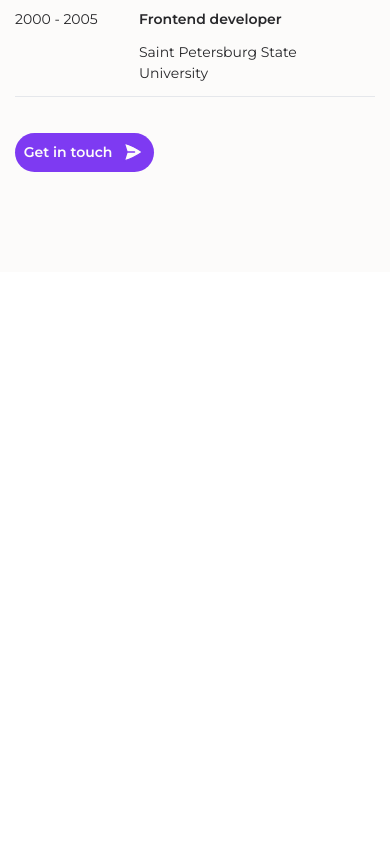
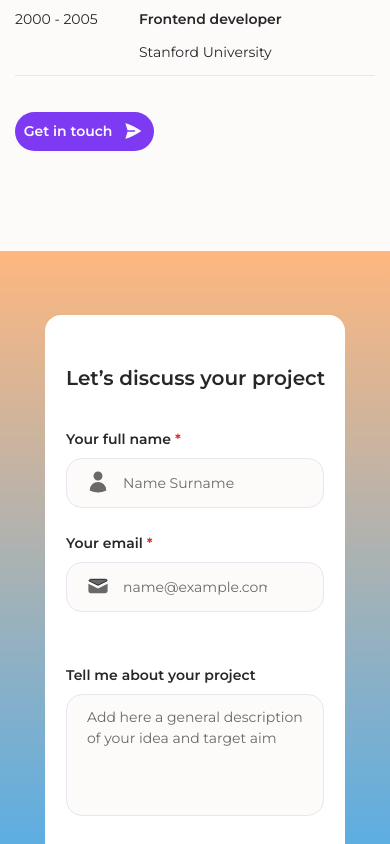
Before and after one commit to AlexJamisone/landing, a React (Create React App) app: page / in a window 390 px wide. Shown: the part 1680-2524 px from the top of the page. Before the commit the page ends 1952 px from the top, so only its background shows below. Built offline with nearby package versions, Linux system fonts and the light colour scheme.

Commit message:
Refact Input for mobile device, start work with GetTouch comonent for mobile

```diff
--- a/src/App.jsx
+++ b/src/App.jsx
@@ -1,4 +1,5 @@
 import About from './components/About';
+import GetTouch from './components/GetTouch';
 import Header from './components/Header';
 import Main from './components/Main';
 
@@ -8,7 +9,7 @@ function App() {
 			<Header />
 			<Main />
 			<About />
-			{/* <GetTouch /> */}
+			<GetTouch />
 			{/* <footer></footer> */}
 		</>
 	);
--- a/src/atomic/atoms/Input.jsx
+++ b/src/atomic/atoms/Input.jsx
@@ -9,7 +9,10 @@ const Input = ({
 	value,
 	isDesabled,
 	textarea,
+	classNameTextAr,
+	className,
 	mailIcon,
+	required,
 }) => {
 	const [focused, setFocused] = useState(false);
 	const [error, setError] = useState(false);
@@ -21,16 +24,21 @@ const Input = ({
 		string.length <= 0 ? setError(true) : setError(false);
 	};
 	return (
-		<div className="flex flex-col mb-4">
-			<label htmlFor="input" className="mb-2">
-				<span className="after:content-['*'] after:ml-0.5 after:text-red font-main font-semibold text-black">
-					{labelFild}
-				</span>
+		<div className={`flex flex-col mb-4 ${className}`}>
+			<label
+				htmlFor="input"
+				className={`${
+					required
+						? `after:content-['*'] after:ml-1 after:text-red`
+						: `after:content-none`
+				} font-main font-semibold text-black mobile:text-subtitle/body-mobile-sm mobile:leading-body-mobile mb-2`}
+			>
+				{labelFild}
 			</label>
 			{textarea ? (
 				<textarea
-					disabled={true}
-					className="w-[677px] h-[122px] rounded-2xl bg-white border-gray-light border-solid border px-5 py-3 resize-none hover:border-lavender transition-all duration-100 placeholder-shown:outline-none outline-lavender placeholder:text-gray-dark placeholder:font-normal font-main disabled:bg-gray-light disabled:hover:border-gray-light"
+					disabled={isDesabled}
+					className={`w-full h-full rounded-2xl mobile:text-sm mobile:leading-body-mobile bg-white border-gray-light border-solid border px-5 py-3 resize-none hover:border-lavender transition-all duration-100 placeholder-shown:outline-none outline-lavender placeholder:text-gray-dark placeholder:font-normal font-main disabled:bg-gray-light disabled:hover:border-gray-light z-10 ${classNameTextAr}`}
 					placeholder={placeholderField}
 					value={value}
 				></textarea>
@@ -41,7 +49,7 @@ const Input = ({
 							<ErrorIcon
 								className={`absolute top-1/4 ml-5 fill-red w-6 h-6`}
 							/>
-							<span className="absolute -bottom-5 text-sm font-main font-semibold text-red leading-5">
+							<span className="absolute -bottom-5 text-sm mobile:text-xs font-main font-semibold text-red leading-5">
 								Please fill this mandatory field
 							</span>
 						</>
@@ -66,7 +74,7 @@ const Input = ({
 						disabled={isDesabled}
 						id="input"
 						type={typeInput}
-						className={`px-14 py-3 bg-white rounded-2xl border border-solid  text-black  placeholder:text-gray-dark placeholder:font-normal font-main  transition-all duration-150 placeholder-shown:outline-none outline-lavender disabled:border-gray-light disabled:bg-gray-light ${
+						className={`w-full px-14 py-3 bg-white rounded-2xl mobile:h-[50px] mobile:text-subtitle/body-mobile-sm mobile:leading-body-mobile border border-solid  text-black  placeholder:text-gray-dark placeholder:font-normal font-main  transition-all duration-150 placeholder-shown:outline-none outline-lavender disabled:border-gray-light disabled:bg-gray-light ${
 							error
 								? 'border-red hover:border-red'
 								: 'border-gray-light hover:border-lavender'
--- a/src/components/About.jsx
+++ b/src/components/About.jsx
@@ -46,13 +46,13 @@ const Experience = [
 	},
 	{
 		date: '2006 - 2007',
-		position: 'Frontend development courses',
-		comp: 'Stepik',
+		position: 'Junior Frontend developer',
+		comp: 'Facebook',
 	},
 	{
 		date: '2000 - 2005',
 		position: 'Frontend developer',
-		comp: 'Saint Petersburg State University',
+		comp: 'Stanford University',
 	},
 ];
 
--- a/src/components/GetTouch.jsx
+++ b/src/components/GetTouch.jsx
@@ -1,9 +1,45 @@
-import React from 'react'
+import Input from '../atomic/atoms/Input';
+import Button from '../atomic/atoms/Button';
+import Subtitle from '../atomic/atoms/Subtitle';
 
 const GetTouch = () => {
-  return (
-    <div>GetTouch</div>
-  )
-}
+	return (
+		<section className="mobile:min-h-[753px] overflow-hidden bg-gradient-to-t from-[#32ABFD] to-[#FEB77F] flex justify-center font-main">
+			<div className="bg-[#fff] mobile:my-16 mobile:mx-[10px] mobile:max-w-[300px] rounded-2xl">
+				<form className='mobile:my-[48px] mobile:mx-[21px] flex flex-col items-start'>
+					<Subtitle
+						content={'Let’s discuss your project'}
+						className={'text-center mobile:mb-9 mobile:min-w-max'}
+						h2={true}
+					/>
+					<Input
+						required={true}
+						labelFild={'Your full name'}
+						placeholderField={'Name Surname'}
+						className={'mobile:mb-[25px]'}
+					/>
+					<Input
+						required={true}
+						mailIcon={true}
+						labelFild={'Your email'}
+						placeholderField={'name@example.com'}
+						className={''}
+					/>
+					<Input
 
-export default GetTouch
+						textarea={true}
+						labelFild={'Tell me about your project'}
+						placeholderField={
+							'Add here a general description of your idea and target aim'
+						}
+						className={'mobile:mb-9 mobile:mt-[37px]'}
+						classNameTextAr={'mobile:h-[122px] mobile:w-[258px]'}
+					/>
+					<Button children={'Get in touch'} />
+				</form>
+			</div>
+		</section>
+	);
+};
+
+export default GetTouch;
```
